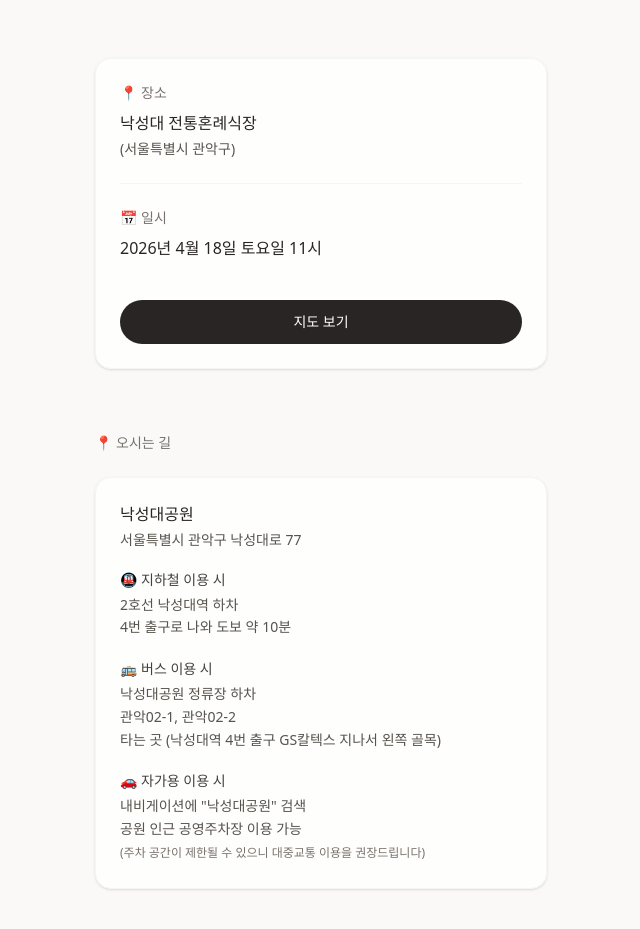
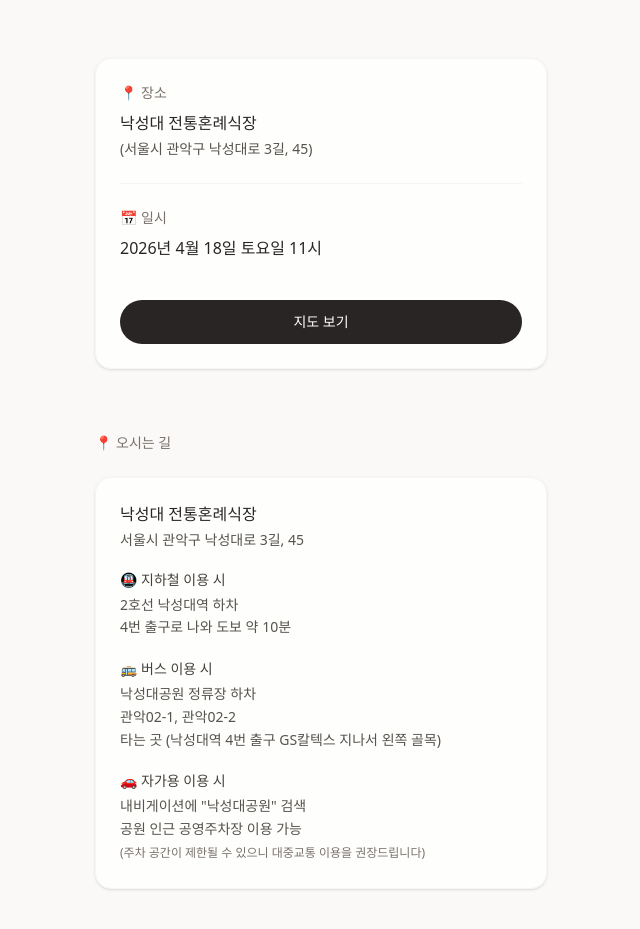
Before and after one commit to lemontech119/insang-wedding, a Next.js app: page / in a window 1280 px wide. Shown: the part 1400-2329 px from the top of the page, without its empty margins (319-959 px from the left). Built offline with nearby package versions, Linux system fonts and the light colour scheme.

Commit message:
변경사항 적용

```diff
--- a/src/app/layout.tsx
+++ b/src/app/layout.tsx
@@ -15,7 +15,7 @@ const notoSerif = Noto_Serif_KR({
 
 export const metadata: Metadata = {
   title: "청첩장",
-  description: "모바일 청첩장",
+  description: "인상 ♡ 홀리의 모바일 청첩장입니다.",
 };
 
 export const viewport: Viewport = {
--- a/src/app/page.tsx
+++ b/src/app/page.tsx
@@ -97,7 +97,7 @@ export default function WeddingInvitationPage() {
             낙성대 전통혼례식장
             </p>
             <p className="text-stone-600 text-sm mt-1">
-              (서울특별시 관악구)
+              (서울시 관악구 낙성대로 3길, 45)
             </p>
           </div>
           <div className="border-t border-stone-100 pt-6">
@@ -128,10 +128,10 @@ export default function WeddingInvitationPage() {
           <div className="bg-white/80 rounded-2xl p-6 shadow-sm border border-stone-100 space-y-5">
             <div>
               <p className="font-[var(--font-serif)] text-stone-800 font-medium">
-                낙성대공원
+                낙성대 전통혼례식장
               </p>
               <p className="text-stone-600 text-sm mt-1">
-                서울특별시 관악구 낙성대로 77
+                서울시 관악구 낙성대로 3길, 45
               </p>
             </div>
             <div className="space-y-1">
```
